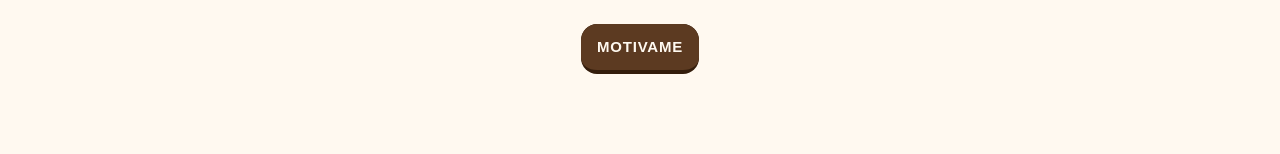
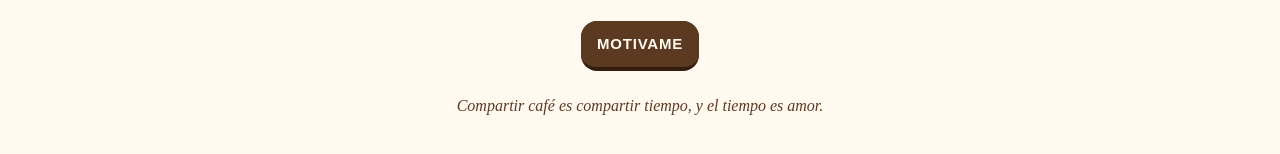
Before and after one commit to IshaiFlores/Cafe-Con-Estilo-Ejercicio, a plain HTML site: page Index.html in a window 1280 px wide. Both pictures are taken after a click on the button "MOTIVAME". Shown: the part 490-644 px from the top of the page. Drawn offline with nearby package versions, Linux system fonts and the light colour scheme.

Commit message:
Agrega logica boton y arregla referencia al logo

```diff
--- a/Index.html
+++ b/Index.html
@@ -2,14 +2,17 @@
 <html>
     <meta charset="UTF-8"> <!-- Especifica la codificación de caracteres UTF-8 -->
     <meta name="viewport" content = "width=device-width, initial-scale=1.0">
+    <script src="https://code.jquery.com/jquery-3.6.0.min.js"></script>
     <!-- Configuración viewport para responsive design -->
     <header><h1 class="Encabezado">Café con estilo</h1></header>
     <body>
-        <img src="/Logo café.png" alt="Logo Cafe">
+        <img src="Logo café.png" alt="Logo Cafe">
         <p class="Introduccion">
             ¡Bienvenidos a el café con estilo! Aquí cada taza cuenta una historia, y cada visita se convierte en un momento especial. Gracias por acompañarnos, ¡tu lugar está listo y el café también!
         </p>
         <button>Motivame</button>
+        <p id="quote" style="display: none; margin-top: 12px; font-style: italic; color: #5C3A21;"></p>
+        <script src="motivame.js"></script>
     </body>
 </html>
 
--- /dev/null
+++ b/motivame.js
@@ -0,0 +1,104 @@
+$(document).ready(function() {
+const frases = [
+    "El café no es solo una bebida, es combustible para tus sueños.",
+    "Como el café, tú también puedes despertar lo mejor en otros.",
+    "Cada taza de café es una nueva oportunidad para brillar.",
+    "Si el café puede transformar granos en energía, tú puedes transformar obstáculos en logros.",
+    "El éxito viene gota a gota, como el café perfecto.",
+    "Despierta, huele el café y conquista el día.",
+    "Tu potencial es como el aroma del café: imposible de ignorar.",
+    "El café te da energía, pero tú decides cómo usarla.",
+    "Como el café recién molido, tus mejores ideas están por salir.",
+    "El café es temporal, pero tus logros son permanentes.",
+    "Incluso el café más fuerte necesita tiempo para prepararse.",
+    "Como los granos de café, a veces necesitas presión para mostrar tu mejor versión.",
+    "El café no se rinde hasta estar perfecto, tampoco tú deberías.",
+    "Cada grano de café fue una vez solo una semilla con potencial.",
+    "El café enseña paciencia: las mejores cosas toman su tiempo.",
+    "Como el café expreso, concentrate en lo esencial.",
+    "El café frío nunca despertó a nadie; mantén tu pasión caliente.",
+    "Tuesta tus problemas como granos de café y conviértelos en energía.",
+    "El café más amargo puede endulzarse; tus días difíciles también.",
+    "Como el café, algunos días serás suave, otros días, intenso.",
+    "Buenos días empiezan con buen café y mejor actitud.",
+    "El café de la mañana es tu primer acto de amor propio del día.",
+    "Despierta con propósito, no solo con cafeína.",
+    "El café matutino es el ritual que prepara tu éxito diario.",
+    "Como el amanecer, el café marca un nuevo comienzo.",
+    "Tu mañana empieza con café, tu éxito empieza contigo.",
+    "El café es el puente entre los sueños de la noche y los logros del día.",
+    "Cada sorbo de café es un paso más cerca de tus metas.",
+    "El café perfecto necesita tiempo; tú también para alcanzar la excelencia.",
+    "Despierta, toma café, cambia el mundo.",
+    "El café alimenta la productividad, pero tú diriges el resultado.",
+    "Donde hay café, hay esperanza y buenas ideas.",
+    "El café es el lubricante de la creatividad.",
+    "Una reunión sin café es solo gente triste sentada junta.",
+    "El café convierte \"no puedo\" en \"dame cinco minutos más\".",
+    "Trabajar sin café es como manejar sin gasolina.",
+    "El café no hace el trabajo por ti, pero hace que lo disfrutes más.",
+    "La oficina funciona con café y sueños.",
+    "El café es el socio silencioso de todos los grandes proyectos.",
+    "Procafeinación: el arte de no hacer nada hasta tomar café.",
+    "El café sabe mejor cuando se comparte con amigos.",
+    "Una conversación sin café es solo una charla incompleta.",
+    "Los mejores planes nacen en cafeterías.",
+    "El café une a las personas como nada más puede hacerlo.",
+    "Un amigo con café es un tesoro invaluable.",
+    "Las cafeterías son oficinas de construcción de relaciones.",
+    "El café: el idioma universal de la hospitalidad.",
+    "Compartir café es compartir tiempo, y el tiempo es amor.",
+    "Las mejores historias se cuentan con café en la mesa.",
+    "El café crea comunidades, una taza a la vez.",
+    "El café enseña que las mejores cosas vienen de procesos lentos.",
+    "Como el café, la vida tiene diferentes intensidades y sabores.",
+    "El café negro te enseña a apreciar la simplicidad.",
+    "Cada taza de café es una meditación líquida.",
+    "El café te recuerda que incluso lo amargo puede ser placentero.",
+    "Como el café, tu valor se intensifica con el tiempo.",
+    "El café enseña paciencia: no se puede apurar la perfección.",
+    "La vida es como el café: depende de cómo la prepares.",
+    "El café frío es café desperdiciado; no desperdicies tus oportunidades.",
+    "Como el café, mantén tu esencia sin importar lo que te agreguen.",
+    "Sé como el café: fuerte, aromático e imposible de ignorar.",
+    "El café transforma agua simple en energía; transforma tu día simple en extraordinario.",
+    "Si el café puede despertar tu cuerpo, tú puedes despertar tu potencial.",
+    "Como el café, algunas personas te dan energía solo con su presencia.",
+    "Filtra los comentarios negativos como filtras el café.",
+    "Sé el café en el té de la vida: destaca por tu intensidad.",
+    "Como el café descafeinado, sin pasión no eres tú mismo.",
+    "El café no pretende ser otra cosa; tú tampoco deberías.",
+    "La presión hace mejores granos de café y mejores versiones de ti.",
+    "Como el café gourmet, invierte en tu calidad, no en tu cantidad.",
+    "Tus sueños necesitan combustible; que sea café y determinación.",
+    "Como el café importado, tus metas pueden venir de lejos pero valen la pena.",
+    "El café une culturas; tus sueños pueden unir realidades.",
+    "Persigue tus metas como persigues la cafetera por las mañanas.",
+    "El café premium cuesta más pero vale la pena; invierte en tus sueños.",
+    "Como el café de especialidad, tus metas requieren cuidado especial.",
+    "El café viaja miles de kilómetros para llegar a ti; no te rindas en el camino.",
+    "Tus objetivos son como el café perfecto: requieren tiempo, paciencia y pasión.",
+    "Como el café orgánico, deja que tus sueños crezcan naturalmente.",
+    "El café une el pasado (tradición) con el presente; conecta tus sueños con tu realidad.",
+    "La vida es como un espresso: corta pero intensa.",
+    "No necesitas una excusa para tomar café, pero el lunes es una buena razón.",
+    "El café es prueba de que Dios nos ama y quiere que seamos felices.",
+    "Algunos días necesitas café extra fuerte, otros días necesitas café extra largo.",
+    "El café es mi grupo de apoyo líquido.",
+    "Como el café irlandés, añade un poco de diversión a tu rutina.",
+    "El café late es arte líquido; tu vida también puede ser una obra maestra.",
+    "Incluso el café instantáneo es mejor que no tener café; incluso un pequeño paso es progreso.",
+    "El café cold brew toma tiempo pero vale la pena; tus metas también.",
+    "Al final del día, no importa cómo tomes tu café, lo importante es que nunca dejes de soñar."
+];
+
+  $('button').click(function() {
+    const frase = frases[Math.floor(Math.random() * frases.length)];
+    $('#quote')
+      .stop(true, true)            // Detiene animaciones previas
+      .text(frase)                 // Rellena con la nueva frase
+      .fadeIn(400)                 // Aparece en 0.4s
+      .delay(6000)                 // Se mantiene 6s
+      .fadeOut(400);               // Desaparece en 0.4s
+  });
+});
```
